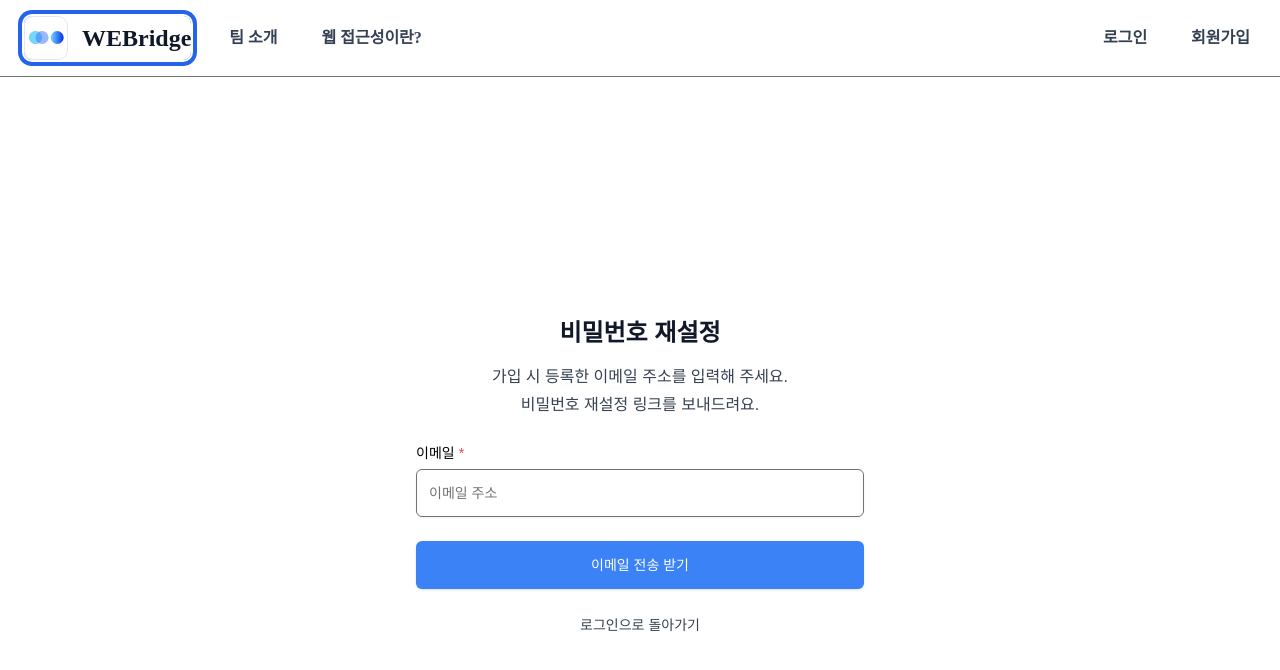
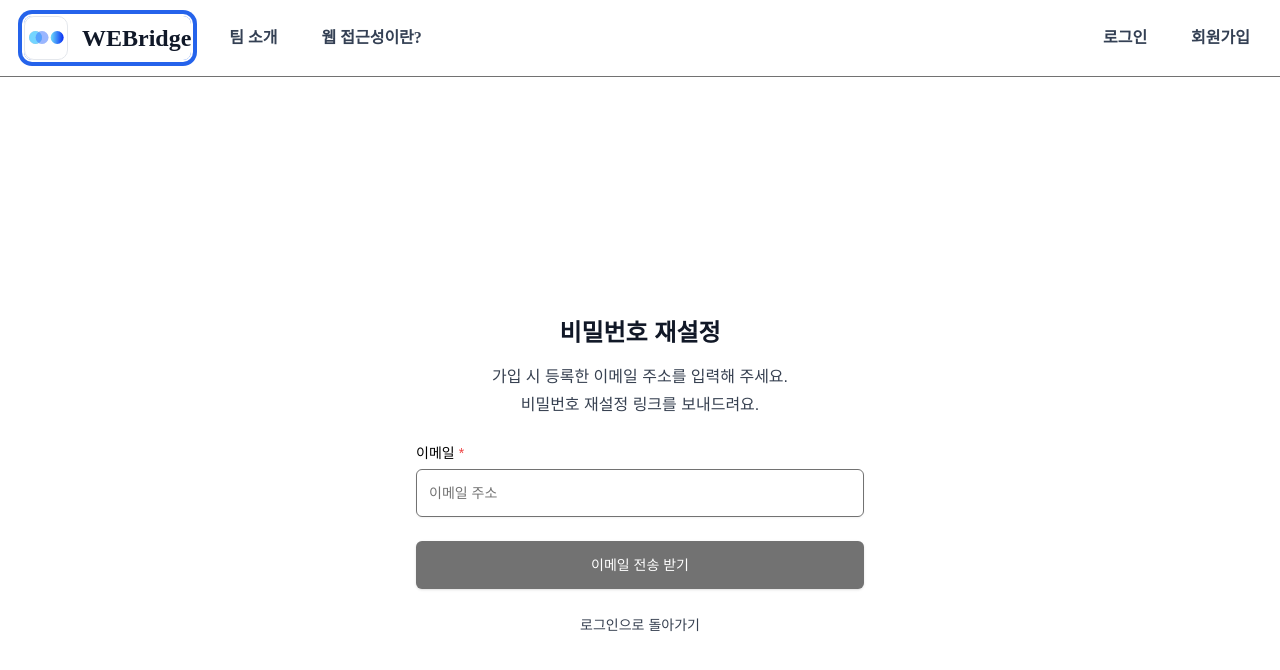
Before and after one commit to inable-it/webridge-frontend, a React (Vite) app: page /password-reset in a window 1280 px wide. Shown: the top 670 px of the page. Built offline with nearby package versions, Linux system fonts and the light colour scheme.

Commit message:
refactor: 비밀번호찾기_명도 대비 수정

```diff
--- a/src/pages/auth/PasswordResetPage.tsx
+++ b/src/pages/auth/PasswordResetPage.tsx
@@ -87,7 +87,7 @@ const PasswordResetPage = () => {
         {/* 전송 버튼 */}
         <Button
           type="submit"
-          className="w-full h-12 text-white bg-blue-500 hover:bg-blue-600"
+          className="w-full h-12 text-white bg-[#727272] hover:bg-blue-600"
           disabled={isLoading}
         >
           {isLoading ? "전송 중..." : "이메일 전송 받기"}
```
